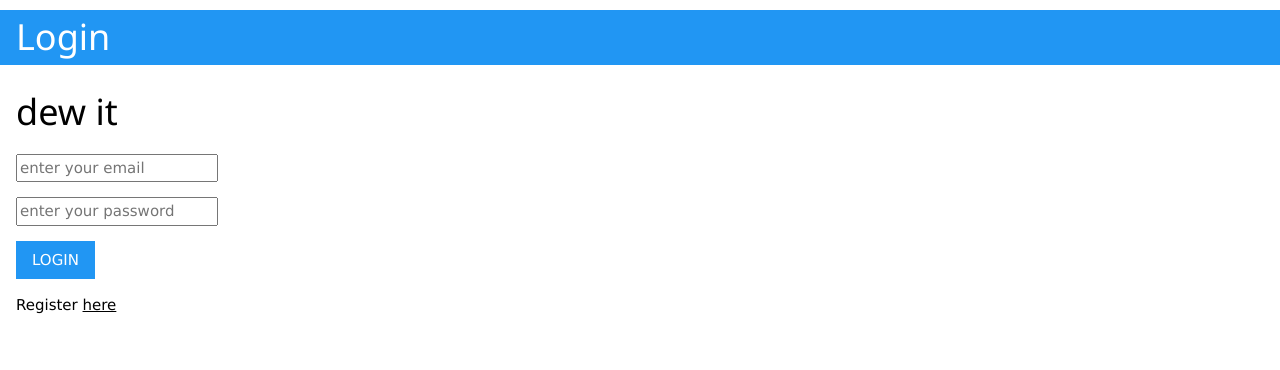
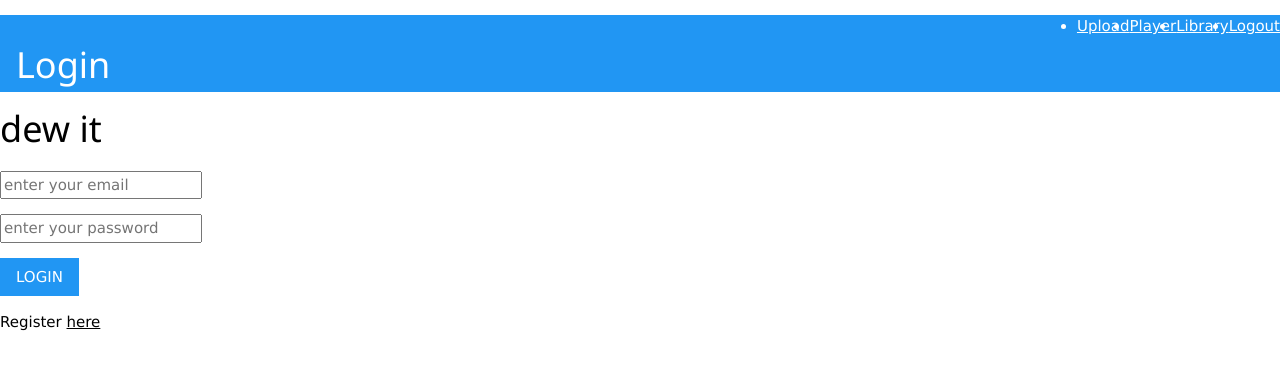
Before and after one commit to rscap/aubook, a Flask app: page /login in a window 1280 px wide. Shown: the top 370 px of the page. Run offline with Flask 2, Linux system fonts and the light colour scheme; some libraries are stand-ins or nearby versions.

Commit message:
added first attempt at nav bar

```diff
--- a/app/templates/layout.html
+++ b/app/templates/layout.html
@@ -14,14 +14,30 @@
     {% else %}
     <title>Ersatz Title</title>
     {% endif %}
+
+
   </head>
 
   <body>
-    {% if title %}
-    <h1 class="w3-container w3-blue">{{ title }}</h1>
-    {% else %}
-    <h1 class="w3-container w3-blue">Ersatz Title</h1>
-    {% endif %}
+    <div id='navbar'>
+      <ul class='w3-navbar w3-blue'>
+        <li class="w3-right"><a  href="{{ url_for('logout')}}">Logout</a></li>
+        <li class="w3-right"><a  href="{{ url_for('library')}}">Library</a></li>
+        <li class="w3-right"><a  href="{{ url_for('player')}}">Player</a></li>
+        <li class="w3-right"><a  href="{{ url_for('upload')}}">Upload</a></li>
+
+      </ul>
+    </div>
+
+    <div id='page_title'>
+      {% if title %}
+      <h1 class="w3-container w3-blue">{{ title }}</h1>
+      {% else %}
+      <h1 class="w3-container w3-blue">Ersatz Title</h1><br>
+      {% endif %}
+    </div>
+
+    <div id='flash_messages'>
     {% with messages = get_flashed_messages() %}
       {% if messages %}
         <ul class="w3-ul w3-red">
@@ -31,9 +47,12 @@
         </ul>
       {% endif %}
     {% endwith %}
-    <div class="w3-container">
+    <div>
+
+    <div id='body'>
       {% block body %}
       {% endblock %}
    </div>
+
   </body>
 </html>
--- a/app/views.py
+++ b/app/views.py
@@ -214,7 +214,7 @@ def library():
 
 @app.route('/player')
 @login_required
-def newplayer():
+def player():
     currently_checkedout_books = []
     g.user=current_user
     checkedout_books_by_user = db.session.query(models.BookUser).filter_by(user_id = current_user.id).all()
@@ -234,7 +234,7 @@ def newplayer():
         # print(book.id)
         # print(book.title)
         currently_checkedout_books.append(book)
-    return render_template('player.html',title='player NEW',booklist=currently_checkedout_books,bookInfo=checkedout_books_by_user)
+    return render_template('player.html',title='player',booklist=currently_checkedout_books,bookInfo=checkedout_books_by_user)
 
 
 @app.route('/audio/<path:path>')
```
